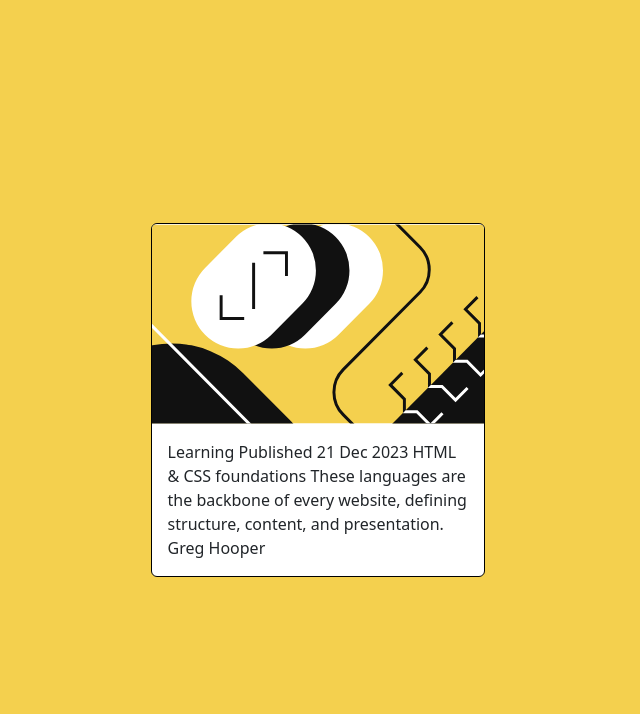
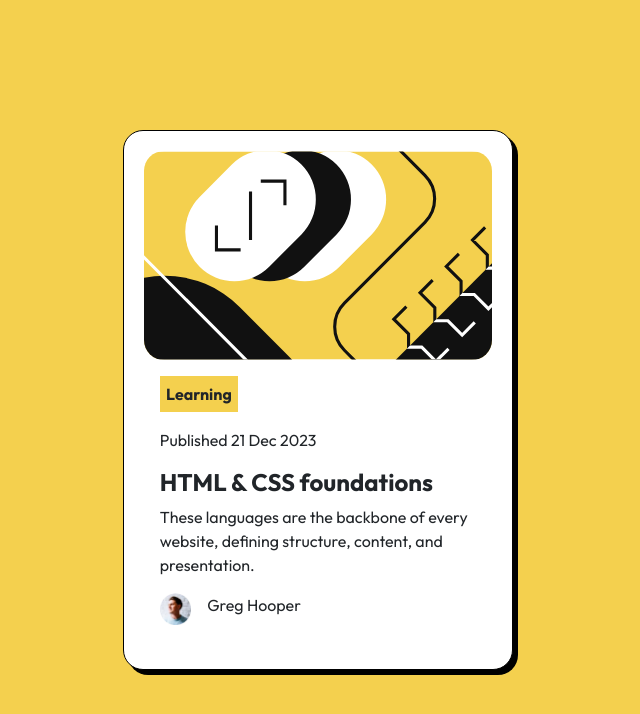
Before and after one commit to Mahi-Mani/Blog-Preview-Card, a plain HTML site: page index.html in a window 1280 px wide. Shown: the whole page, without its empty margins (322-962 px from the left). Drawn offline with nearby package versions, Linux system fonts and the light colour scheme.

Commit message:
Made changes look like the design

```diff
--- a/index.html
+++ b/index.html
@@ -11,7 +11,14 @@
   <title>Frontend Mentor | Blog preview card</title>
   <link href="https://cdn.jsdelivr.net/npm/bootstrap@5.2.3/dist/css/bootstrap.min.css" rel="stylesheet"
     integrity="sha384-rbsA2VBKQhggwzxH7pPCaAqO46MgnOM80zW1RWuH61DGLwZJEdK2Kadq2F9CUG65" crossorigin="anonymous">
-
+  <link rel="preconnect" href="https://fonts.googleapis.com">
+  <link rel="preconnect" href="https://fonts.gstatic.com" crossorigin>
+  <link
+    href="https://fonts.googleapis.com/css2?family=Figtree:ital,wght@0,300..900;1,300..900&family=Outfit:wght@700&display=swap"
+    rel="stylesheet">
+  <link
+    href="https://fonts.googleapis.com/css2?family=Figtree:ital,wght@0,300..900;1,300..900&family=Outfit&display=swap"
+    rel="stylesheet">
   <!-- Feel free to remove these styles or customise in your own stylesheet 👍 -->
   <style>
     /* .attribution {
@@ -22,7 +29,8 @@
     .attribution a {
       color: hsl(228, 45%, 44%);
     } */
-    body, html {
+    body,
+    html {
       background-color: hsl(47, 88%, 63%);
       height: 100%;
     }
@@ -36,42 +44,71 @@
     }
 
     .card {
-      width: 30%;
+      padding: 20px;
+      width: 35%;
+      border-radius: 20px;
       border-color: black;
+      box-shadow: 5px 5px black;
+    }
+
+    p,
+    h4 {
+      font-family: "Outfit", sans-serif;
+      font-optical-sizing: auto;
+      font-weight: 700;
+      font-style: normal;
+    }
+
+    .card-img-top {
+      border-radius: 20px;
+    }
+
+    .head {
+      background-color: hsl(47, 88%, 63%);
+      padding: 2%;
+      display: inline-block;
+    }
+
+    .headtext,
+    .text,
+    .author {
+      font-weight: 400;
+      font-style: normal;
+    }
+
+    .avatar {
+      width: 10%;
+      height: 10%;
+      margin-right: 5%;
+      /* padding-right: auto; */
+    }
+
+    .authorsection {
+      display: flex;
+       /* flex-wrap: wrap; */
+      /* justify-content: flex-start; */
     }
   </style>
 </head>
 
 <body>
-
-  <!-- Learning
-
-  Published 21 Dec 2023
-
-  HTML & CSS foundations
-
-  These languages are the backbone of every website, defining structure, content, and presentation.
-
-  Greg Hooper
-
-  <div class="attribution">
-    Challenge by <a href="https://www.frontendmentor.io?ref=challenge" target="_blank">Frontend Mentor</a>.
-    Coded by <a href="#">Your Name Here</a>.
-  </div> -->
   <div class="container">
     <div class="card">
       <img src="./assets/images/illustration-article.svg" class="card-img-top" alt="article">
       <div class="card-body">
-        <!-- <p class="card-text"> -->
-        Learning
-
-        Published 21 Dec 2023
-
-        HTML & CSS foundations
-
-        These languages are the backbone of every website, defining structure, content, and presentation.
-
-        Greg Hooper
+        <p class="head">Learning</p>
+        <p class="headtext">
+          Published 21 Dec 2023</p>
+        <h4 class="bighead">
+          HTML & CSS foundations</h4>
+        <p class="text">
+          These languages are the backbone of every website, defining structure, content, and presentation.
+        </p>
+        <div class="authorsection">
+          <img src="./assets/images/image-avatar.webp" class="avatar" alt="avatar">
+          <p class="author">
+            Greg Hooper</p>
+        </div>
       </div>
     </div>
   </div>
```
